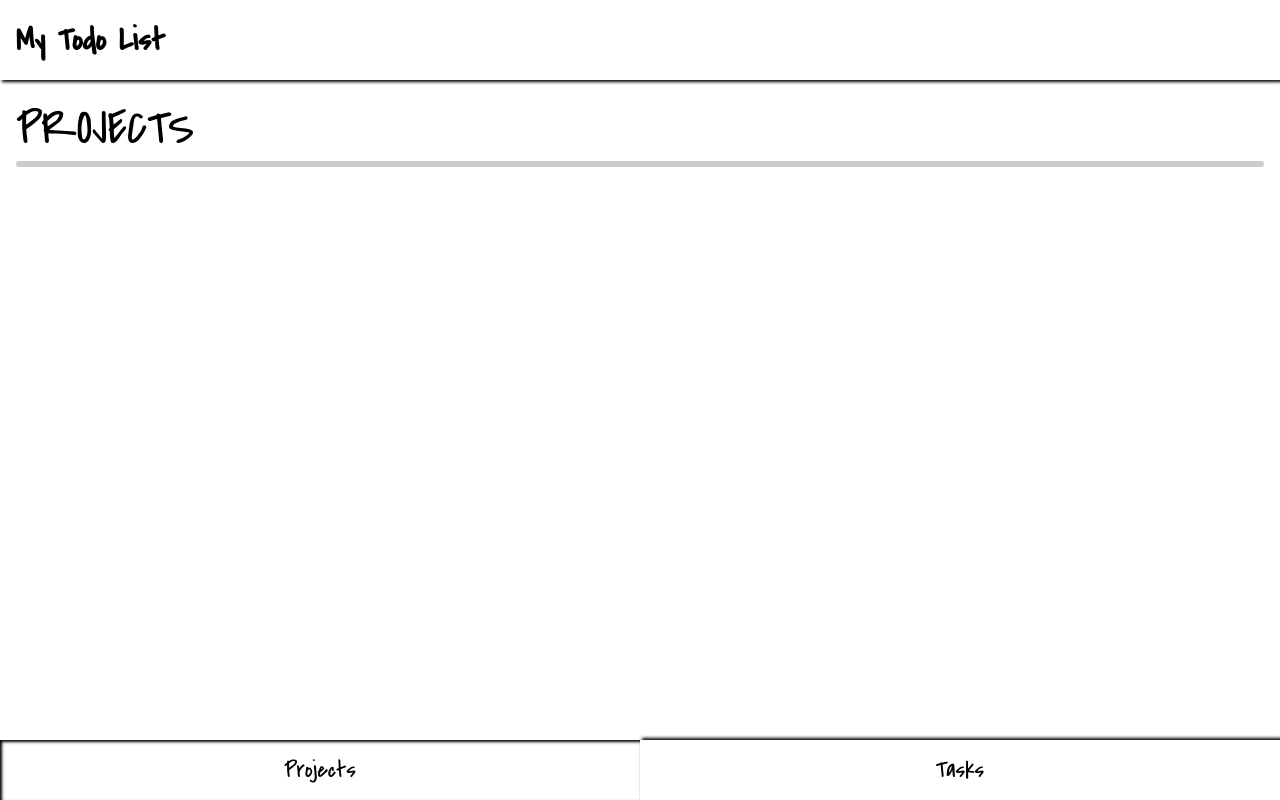
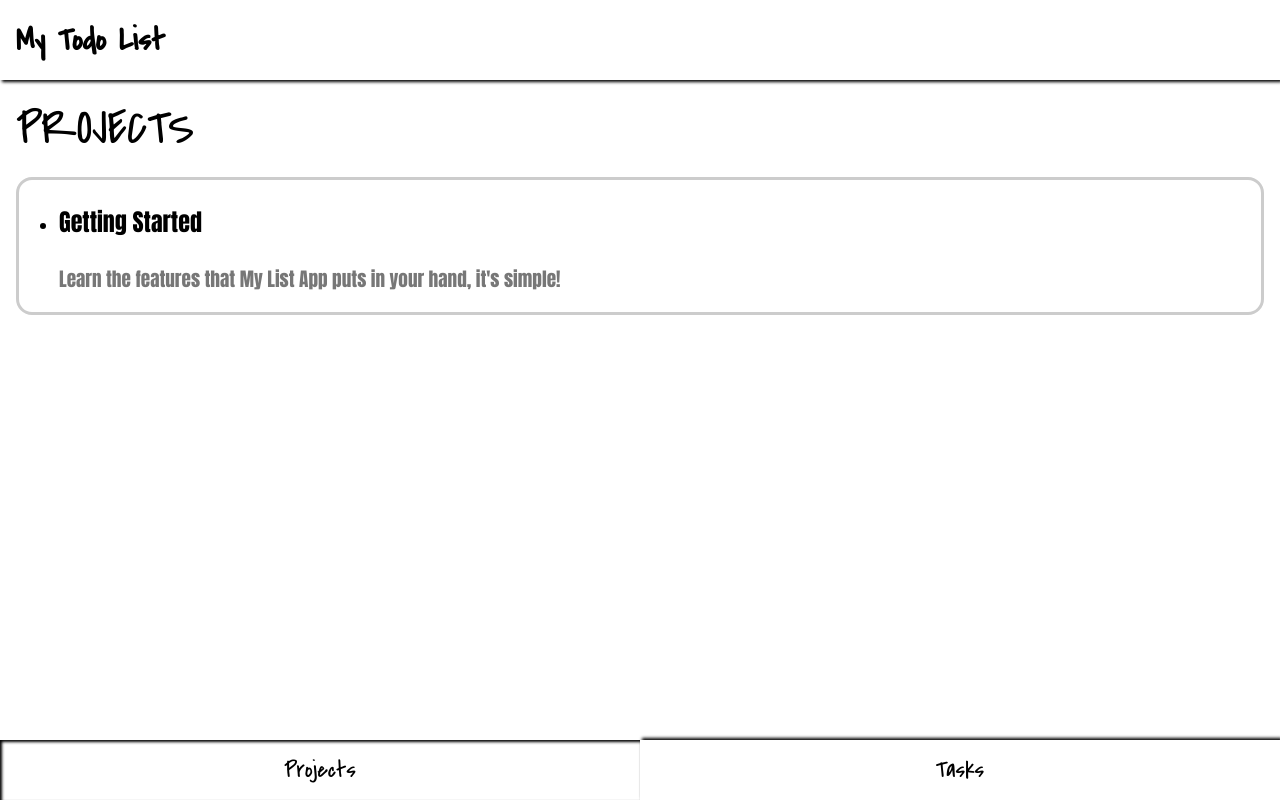
Before and after one commit to ralberrto/todo-list, a website built with webpack: page dist/index.html in a window 1280 px wide. Built offline with nearby package versions, Linux system fonts and the light colour scheme.

Commit message:
Add projects display functionality and style them

```diff
--- a/src/index.js
+++ b/src/index.js
@@ -21,15 +21,35 @@ const projects = [
 ];
 
 const contentGenerator = (function() {
-    const  contentHeader = function(text) {
+    const prependHeader = function(target, headerText) {
         const header = document.createElement("div");
         const titleText = document.createElement("p");
         header.appendChild(titleText);
         titleText.classList.add("header");
-        titleText.textContent = text;
-        return header;
+        titleText.textContent = headerText;
+        target.prepend(header);
     };
-    return {contentHeader};
+
+    const appendProjectList = function(target, projects) {
+        let list = document.createElement("ul");
+        for (let project of projects) {
+            let item = document.createElement("li");
+            list.appendChild(item);
+
+            let projectName = document.createElement("p");
+            projectName.textContent = project.name;
+            item.appendChild(projectName);
+
+            let projectDescription = document.createElement("p");
+            projectDescription.textContent = project.description;
+            item.appendChild(projectDescription);
+
+            target.appendChild(list);
+        }
+    };
+
+    return {prependHeader, appendProjectList};
 })();
 
-appBody.prepend(contentGenerator.contentHeader("PROJECTS"));
+contentGenerator.prependHeader(appBody, "PROJECTS");
+contentGenerator.appendProjectList(mainContainer, projects);
--- a/src/style.css
+++ b/src/style.css
@@ -5,6 +5,7 @@
 
 :root {
     --light-gray: #cccccc;
+    --dark-gray: #777777;
 
     --header-height: max(10vh, 60px);
     --footer-height: clamp(40px, 8vh, 60px);
@@ -42,11 +43,27 @@ div#app-body .header {
     font-size: 3rem;
     margin: 0;
     margin-top: var(--header-height);
+    margin-bottom: 1rem;
 }
 
 div#container {
+    font-family: Impact, Haettenschweiler, 'Arial Narrow Bold', sans-serif;
     border: 3px solid var(--light-gray);
     border-radius: 1rem;
+}
+
+div#container li {
+}
+
+div#container li p {
+    font-size: 1.2rem;
+    color: var(--dark-gray);
+}
+
+div#container li p:first-child {
+    font-size: 1.5rem;
+    font-weight: bold;
+    color: black;
 }
 
 footer {
```
